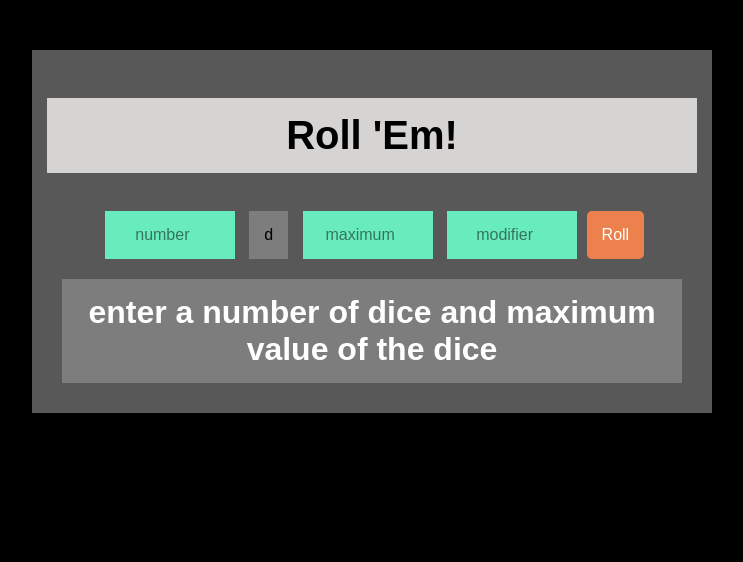
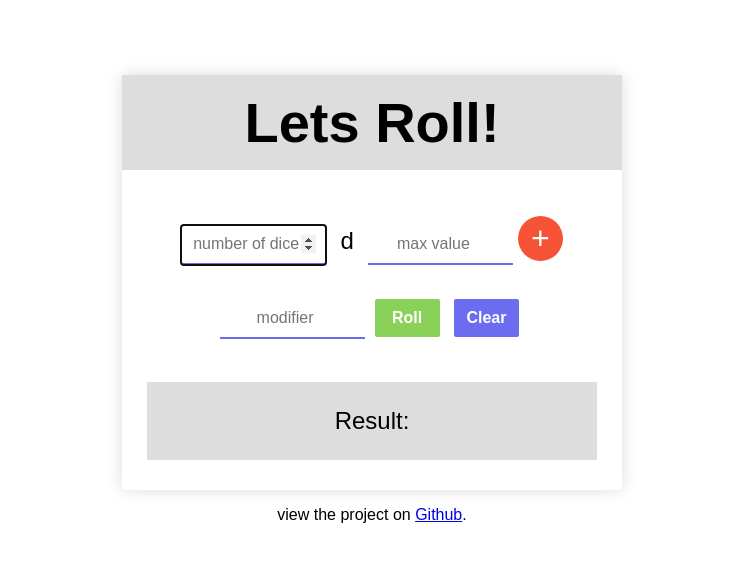
Before and after one commit to aneylon/dice, a plain HTML site: page index.html in a window 1280 px wide. Shown: the whole page, without its empty margins (268-1011 px from the left). Drawn offline with Linux system fonts and the light colour scheme.

Commit message:
total overhaul

```diff
--- a/Dice.css
+++ b/Dice.css
@@ -1,79 +1,97 @@
-body {
-  background: #000;
+* {
   font-family: sans-serif;
 }
 
-.dice-roller {
-  background: #585858;
+#dice {
+  margin: auto;
+  margin-top: 75px;
+  width: 500px;
+  box-shadow: 0px 0px 15px #ddd;
+  padding-bottom: 5px;
+}
+#dice > h1 {
+  text-align: center;
+  font-size: 3.5em;
+  padding: 15px;
+  background: #ddd;
+}
+#dice > form {
+  margin: auto;
+  width: 450px;
+  text-align: center;
+}
+#dice > form > span {
+  padding: 10px;
+  font-size: 1.5em;
+}
+#dice > form > button {
+  border: none;
+  border-radius: 50%;
+  font-size: 2em;
+  color: #fff;
+  background: #f65336;
+  width: 45px;
+  height: 45px;
+  cursor: pointer;
+}
+#dice > form > button:hover {
+  background: #de683c;
+}
+#dice #message {
+  color: #ff0000;
+  font-size: .85em
+}
+
+#dice input {
+  padding: 10px;
+  text-align: center;
+  font-size: 1em;
+  width: 125px;
+  border: none;
+  border-bottom: solid #6c6cf1 2px;
+}
+#dice #diceCollection {
+  font-size: 1.5em;
+  letter-spacing: 1px;
+  text-align: center;
+}
+#dice #extras {
   text-align: center;
   margin: auto;
-  max-width: 650px;
-  margin-top: 50px;
   padding: 15px;
 }
-
-.dice-roller * {
+#dice #extras button {
+  padding: 10px;
+  margin: 5px;
+  border: none;
+  border-radius: 2px;
+  cursor: pointer;
+  width: 65px;
   font-size: 1em;
-  border: none;
+  font-weight: bolder;
 }
-
-.dice-roller h1 {
-  font-size: 2.5em;
-  background: #d6d3d3;
-  padding: 15px;
-}
-
-.dice-roller p {
-  display: inline-block;
-  padding: 15px;
-  margin: 5px;
-  background: #7d7d7d;
-}
-.dice-roller input {
-  padding: 15px;
-  margin: 5px;
-  width: 100px;
-  text-align: center;
-  display: inline-block;
-  background: #69ecbd;
+#dice #roll {
+  background: #8ad15a;
   color: #fff;
 }
-::-webkit-input-placeholder { /* Chrome */
-  color: #000;
-  opacity: 0.5;
+#dice #roll:hover {
+  background: #97c975;
 }
-:-ms-input-placeholder { /* IE 10+ */
-  color: #000;
-  opacity: 0.5;
+#dice #clear {
+  background: #6c6cf1;
+  color: #fff;
 }
-::-moz-placeholder { /* Firefox 19+ */
-  color: #000;
-  opacity: 0.5;
+#dice #clear:hover {
+  background: #8484f9;
 }
-:-moz-placeholder { /* Firefox 4 - 18 */
-  color: #000;
-  opacity: 0.5;
+#dice #resultPane {
+  margin: 25px;
+  padding: 25px;
+  background: #ddd;
+  /*box-shadow: 0px 0px 5px #ddd;*/
+  font-size: 1.5em;
+  text-align: center;
 }
-
-.dice-roller button {
-  padding: 15px;
-  display: inline-block;
-  margin: auto;
-  background: #ec814d;
-  color: #fff;
-  border-radius: 5px;
+#footer {
+  text-align: center;
 }
-.dice-roller button:hover {
-  background: #f59f76;
-}
-
-.dice-roller #result {
-  background: #7d7d7d;
-  color: #fff;
-  padding: 15px;
-  margin: auto;
-  margin: 15px;
-  display: block;
-  font-size: 2em;
-  font-weight: bolder;
-}
--- a/Dice.js
+++ b/Dice.js
@@ -1,32 +1,79 @@
-document.getElementById('dice-form').addEventListener('submit', function(event){
-  event.preventDefault()
+document.getElementById('diceAddForm').addEventListener('submit', function(e){
+  e.preventDefault()
 })
 
-function rollDice(){
-  var number = Number(document.getElementById('numberOfDice').value)
-  var max = Number(document.getElementById('maxNumber').value)
+let diceRoller = (function(){
+  let dice = []
+  let diceCollection = document.getElementById('diceCollection')
+  let numberOfDiceEl = document.getElementById('numberOfDice')
+  let maxValueOfDiceEl = document.getElementById('maxValueOfDice')
+  let modifierEl = document.getElementById('modifier')
+  let messageEl = document.getElementById('message')
 
-  document.getElementById('result').innerHTML = getResult(number, max)
-}
+  numberOfDiceEl.focus()
 
-function getResult(num, max){
-  var mod = Number(document.getElementById('modNumber').value)
-  console.log(mod)
-  if(isNaN(num) || num < 1){
-    return 'Please enter a number of dice, 1 or greater.'
+  let add = function() {
+    // error checking -numbers
+    let numberOfDice = numberOfDiceEl.value
+    numberOfDiceEl.value = ''
+
+    let maxValueOfDice = maxValueOfDiceEl.value
+    maxValueOfDiceEl.value = ''
+
+    if(maxValueOfDice < 1 || numberOfDice < 1){
+      messageEl.innerHTML = 'please enter only positive numbers'
+    } else {
+      messageEl.innerHTML = ''
+      dice.push({ number: numberOfDice, maxValue: maxValueOfDice })
+    }
+
+    numberOfDiceEl.focus()
+    RenderDice()
   }
 
-  if(isNaN(max) || max < 2){
-    return 'Please enter a maximum number, 2 or greater.'
+  let roll = function() {
+    result.innerHTML = ''
+    let total = 0
+
+    dice.forEach(die => {
+      for(var i = 0; i < die.number; i++){
+        total += getRand(die.maxValue)
+      }
+    })
+
+    total += Number(modifierEl.value)
+    setTimeout(function(){
+      result.innerHTML = total
+    },500)
   }
 
-  var total = 0
-  for(var i = 1; i <= num; i++){
-    total += getRand(max)
+  let clear = function() {
+    dice = []
+    diceCollection.innerHTML = ''
+    modifierEl.value = ''
+    numberOfDiceEl.value = ''
+    maxValueOfDiceEl.value = ''
+    result.innerHTML = ''
+    numberOfDiceEl.focus()
   }
-  return total + mod
-}
 
-function getRand(maxNum){
-  return Math.floor((Math.random() * maxNum) + 1)
-}
+  function RenderDice() {
+    let output = ''
+
+    dice.forEach(die => {
+      output += `<p><span>${die.number}</span><span>d</span><span>${die.maxValue}</span></p>`
+    })
+
+    diceCollection.innerHTML = output
+  }
+
+  function getRand(maxNum){
+    return Math.floor((Math.random() * maxNum) + 1)
+  }
+
+  return {
+    add,
+    roll,
+    clear
+  }
+})()
--- a/index.html
+++ b/index.html
@@ -4,23 +4,38 @@
   <meta charset="UTF-8">
   <meta name="viewport" content="width=device-width, initial-scale=1.0">
   <meta http-equiv="X-UA-Compatible" content="ie=edge">
-  <title>Document</title>
+  <title>Dice Roller</title>
   <link rel="stylesheet" href="Dice.css">
 </head>
 <body>
+  <section id="dice">
+    <h1>Lets Roll!</h1>
+    <form action="submit" onsubmit="diceRoller.add()" id="diceAddForm">
+      <input type="number" id="numberOfDice" placeholder="number of dice">
+      <span>d</span>
+      <input type="number" id="maxValueOfDice" placeholder="max value">
+      <button type="submit">+</button>
+      <p id="message"></p>
+    </form>
 
-  <section class="dice-roller">
-      <h1>Roll 'Em!</h1>
-      <form onsubmit="rollDice()" id="dice-form">
-        <input type="number" placeholder="number" id="numberOfDice">
-        <p>d</p>
-        <input type="number" placeholder="maximum" id="maxNumber">
-        <input type="number" placeholder="modifier" id="modNumber">
-        <button type="submit">Roll</button>
-      </form>
-      <p id="result">enter a number of dice and maximum value of the dice</p>
+    <div id="diceCollection">
+      <!-- new dice will be appended here -->
+    </div>
+
+    <div id="extras">
+      <input type="number" id="modifier" placeholder="modifier">
+      <button onClick="diceRoller.roll()" id="roll">Roll</button>
+      <button onClick="diceRoller.clear()" id="clear">Clear</button>
+    </div>
+
+    <div id="resultPane">
+      Result: <span id="result"></span>
+    </div>
+
   </section>
-
+  <section id="footer">
+    <p>view the project on <a href="https://www.github.com/aneylon/dice">Github</a>.</p>
+  </section>
   <script src="Dice.js"></script>
 </body>
 </html>
```
Also changed, not shown: 1 other file.
